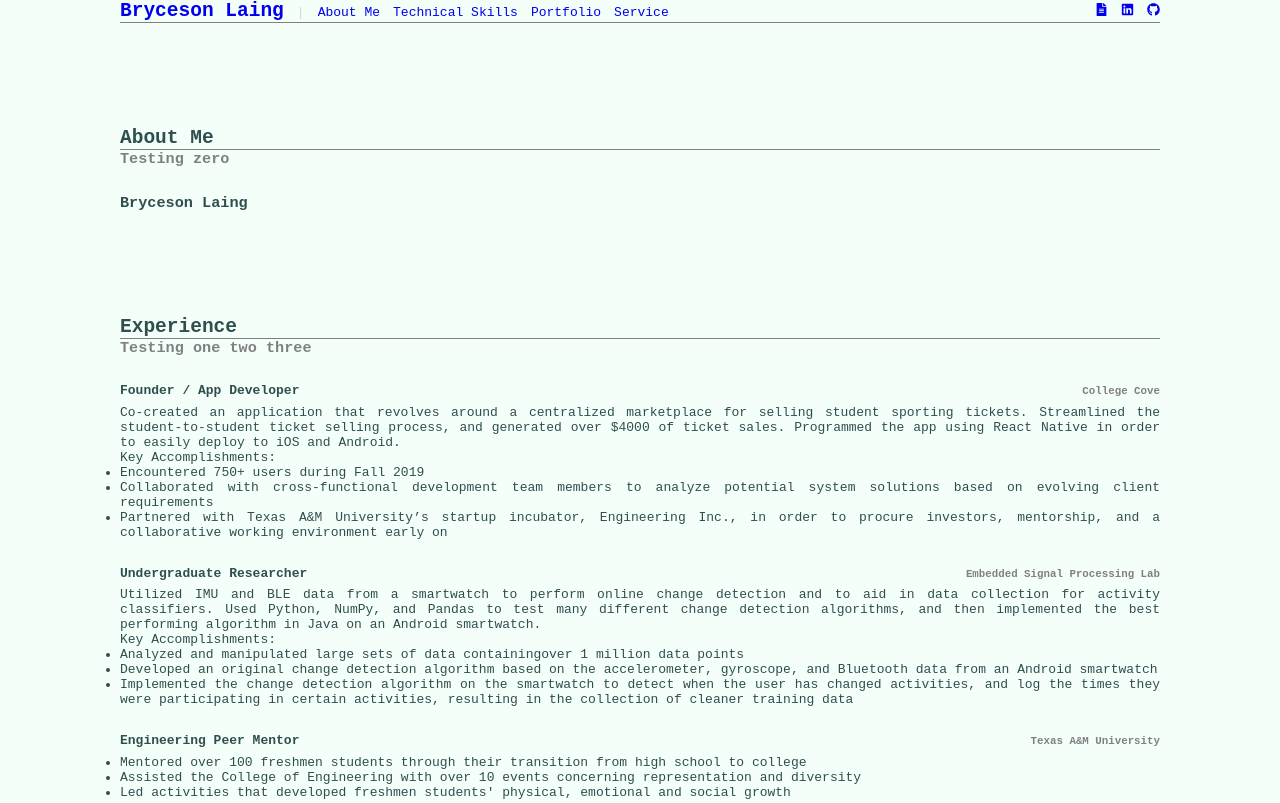
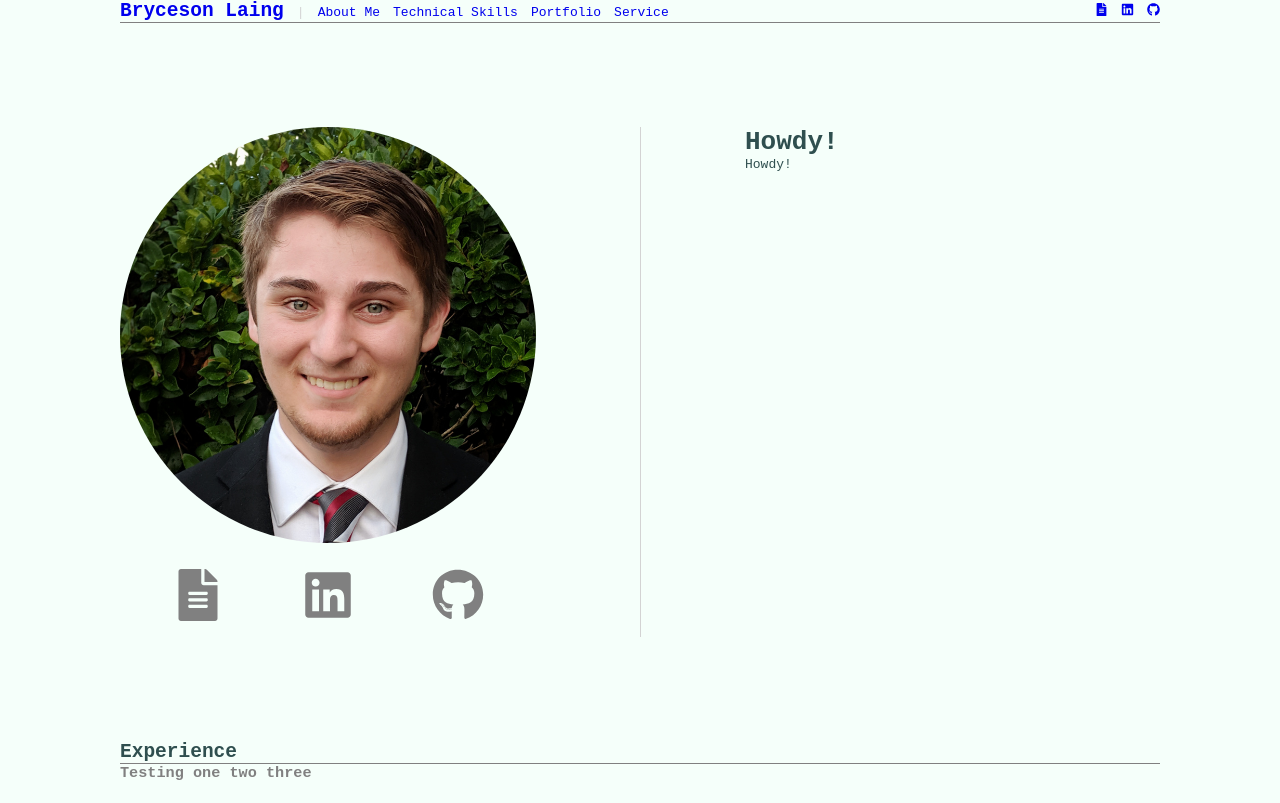
Before and after one commit to bklaing2/bklaing2.github.io, a Gatsby site: page / in a window 1280 px wide. Shown: the top 803 px of the page. Built offline with nearby package versions, Linux system fonts and the light colour scheme; Gatsby itself is replaced by a stand-in of ours.

Commit message:
Began working on intro section

```diff
--- a/src/components/socials.js
+++ b/src/components/socials.js
@@ -6,16 +6,14 @@ import styles from './socials.module.css'
 
 
 let socials = [
-	<a href='/~bryceson_laing/resume-bryceson-laing.pdf'><FaFileAlt /></a>,
-	<a href='https://www.linkedin.com/in/brycesonlaing/'><FaLinkedin /></a>,
-	<a href='https://github.com/bklaing2/'><FaGithub /></a>,
+	<a href='/~bryceson_laing/resume-bryceson-laing.pdf' class='secondary'><FaFileAlt /></a>,
+	<a href='https://www.linkedin.com/in/brycesonlaing/' class='secondary'><FaLinkedin /></a>,
+	<a href='https://github.com/bklaing2/' class='secondary'><FaGithub /></a>,
 ]
 
 
 export default () => (
-	<div classname={styles.left}>
-		<ul className={styles.list}>
-			{socials.map((item) => <li className={styles.item}>{item}</li>)}
-		</ul>
-	</div>
+	<ul class={styles.list}>
+		{socials.map((item) => <li class={styles.item}>{item}</li>)}
+	</ul>
 )
--- a/src/components/socials.module.css
+++ b/src/components/socials.module.css
@@ -1,34 +1,15 @@
-.left {
-  border: 5px solid green;
-}
+.list {
+  display: flex;
+  flex-direction: row;
+  justify-content: space-between;
 
-/* Lists */
-.list {
-  font-size: 75px;
-  padding: 0 1rem;
-  margin: 0;
+  width: 75%;
 
-  list-style: none;
-  display: flex;
-  align-items: baseline;
+  margin-top: 2rem;
 }
 
 .item {
   display: inline-block;
-
-  padding: 0;
-  margin: 0 0.5rem;
+  /* margin-left: 2rem; */
+  font-size: 4rem;
 }
-
-
-/* Links */
-a {
-  color: var(--color, var(--secondary));
-  transition: text-shadow .5s ease-out, color .5s ease-in;
-}
-
-a:hover {
-  --color: rgba(0, 0, 0, 0);
-  text-shadow: 4px 1px var(--glitch1), -4px -1px var(--glitch2);
-  transition: text-shadow 1s ease-out, color .5s ease-in;
-}
--- a/src/sections/1-intro.js
+++ b/src/sections/1-intro.js
@@ -1,19 +1,25 @@
 import React from 'react'
-import { FaUniversity, FaClock } from 'react-icons/fa';
-import Section from '../components/section'
+// import Section from '../components/section'
+import Socials from '../components/socials'
 
-
-let title = 'About Me';
-let subtitle = 'Testing zero';
-
-let my = {
-  name: 'Bryceson Laing',
-  icon: <FaUniversity />,
-}
+import style from './1-intro.module.css'
 
 
 export default () => (
-  <Section title={title} subtitle={subtitle}>
-      <h3>{my.name}</h3>
-  </Section>
+  // <Section title={title} subtitle={subtitle}>
+
+    <div class='row' style={{marginTop: '8rem'}}>
+      <div class={style.profile}>
+        <img src={require('../images/headshot.jpeg')} alt='Headshot of Bryceson Laing' class={style.headshot} />
+
+        <Socials />
+      </div>
+
+      <div class={style.blurb}>
+        <h1>Howdy!</h1>
+        Howdy!
+      </div>
+    </div>
+
+  // </Section>
 )
--- /dev/null
+++ b/src/sections/1-intro.module.css
@@ -0,0 +1,24 @@
+.profile {
+  display: flex;
+  flex-direction: column;
+  align-items: center;
+
+  padding-right: 8rem;
+  border-right: 1px solid var(--tertiary);
+}
+
+.headshot {
+  width: 32rem;
+  height: 32rem;
+
+  border-radius: 50%;
+}
+
+.blurb {
+  /* width: 100%; */
+
+  margin-left: 8rem;
+
+  /* border: 1px dashed greenyellow; */
+
+}
--- a/src/styles/global.css
+++ b/src/styles/global.css
@@ -46,3 +46,14 @@
   /* transition: filter 1s ease-out, color .5s ease-in;
   filter: drop-shadow(2px 5px 1.25px var(--glitch1)) drop-shadow(-2px -5px 1.25px var(--glitch2)); */
 }
+
+
+.row {
+  display: flex;
+  flex-direction: row;
+}
+
+.column {
+  display: flex;
+  flex-direction: column;
+}
```
